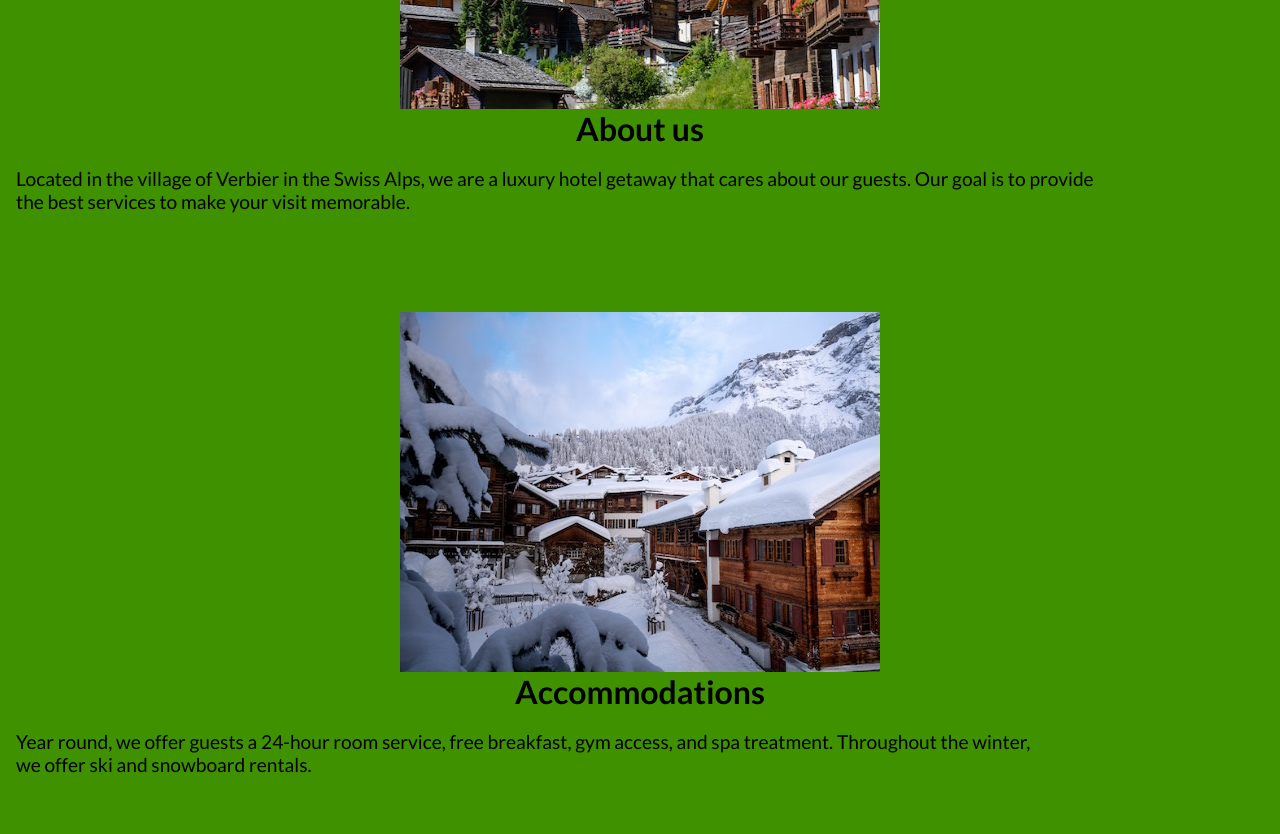
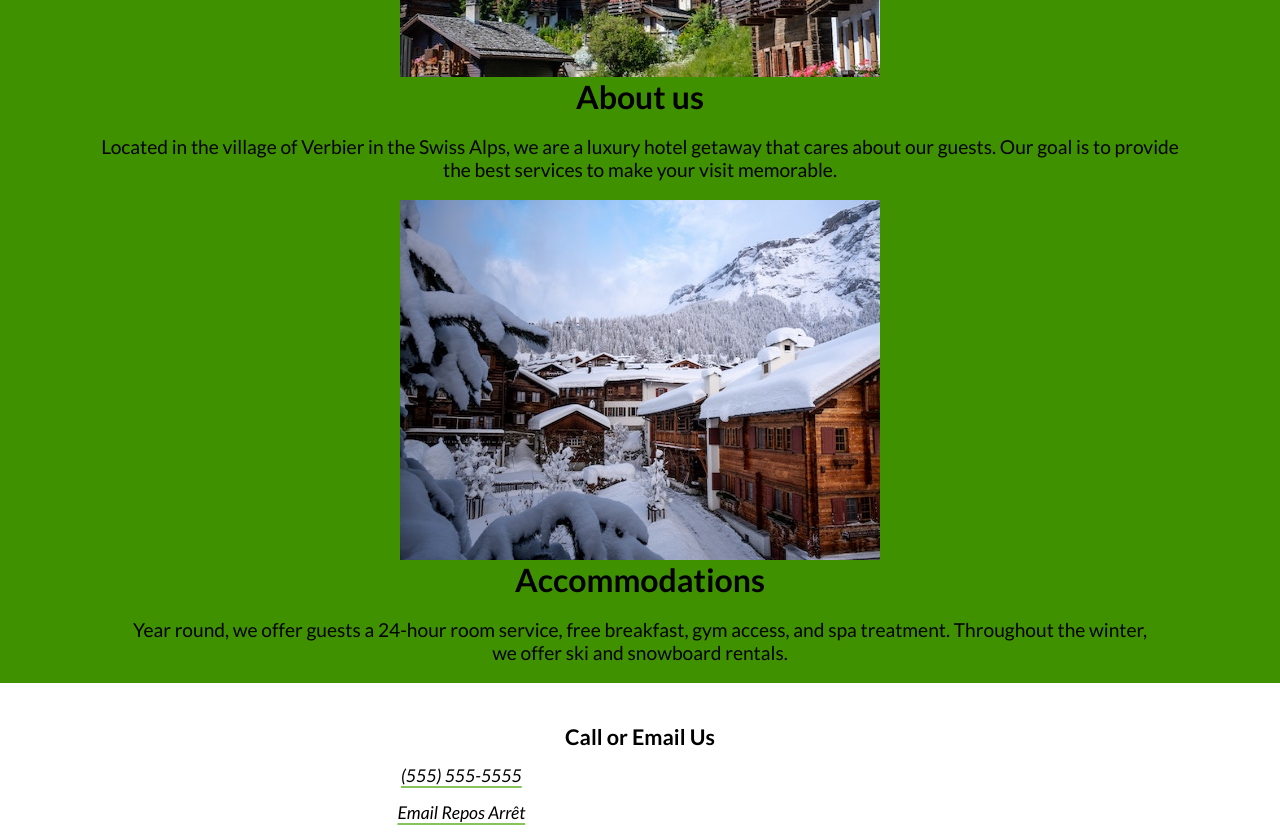
Before and after one commit to garrettchin00/final-project-1, a plain HTML site: page index.html in a window 1280 px wide. Shown: the part 840-1674 px from the top of the page. Drawn offline with Linux system fonts and the light colour scheme.

Commit message:
Recent additions

```diff
--- a/index.html
+++ b/index.html
@@ -36,21 +36,19 @@
                 <p>Welcome to our home page! To make or cancel a hotel room reservation, please call our number, located in the footer. To learn more, <br>visit our contact page.</p>
             </section>
 
+            <div>
                 <section id="about">
                     <img src="images/swiss-chalet.jpg" alt="" width="480" height="360">
                     <h2>About us</h2>
-                <div>
                     <p>Located in the village of Verbier in the Swiss Alps, we are a luxury hotel getaway that cares about our guests. Our goal is to provide <br>the best services to make your visit memorable.</p>
-                </div>
                 </section>
 
                 <section id="accommodations">
                     <img src="images/snowy-chalet.jpg" alt="" width="480" height="360">
                     <h2>Accommodations</h2>
-                <div>
                     <p>Year round, we offer guests a 24-hour room service, free breakfast, gym access, and spa treatment. Throughout the winter, <br>we offer ski and snowboard rentals.</p>
+                </section>
             </div>
-            </section>
         </main>
 
         <footer>
--- a/styles.css
+++ b/styles.css
@@ -69,7 +69,7 @@ body{
 /* Text Styles */
 p{
     display: grid;
-    text-align: left;
+    text-align: center;
     font-size: 1.2rem;
 }
 
@@ -178,7 +178,7 @@ address{
 }
 
 #about p{
-    text-align: left;
+    text-align: center;
 }
 
 #accommodations div{
@@ -188,7 +188,7 @@ address{
 }
 
 #accommodations p{
-    text-align: left;
+    text-align: center;
 }
 
 #contact p{
```
Also changed, not shown: 1 other file. Lines whose indentation alone changed are shown as unchanged.
